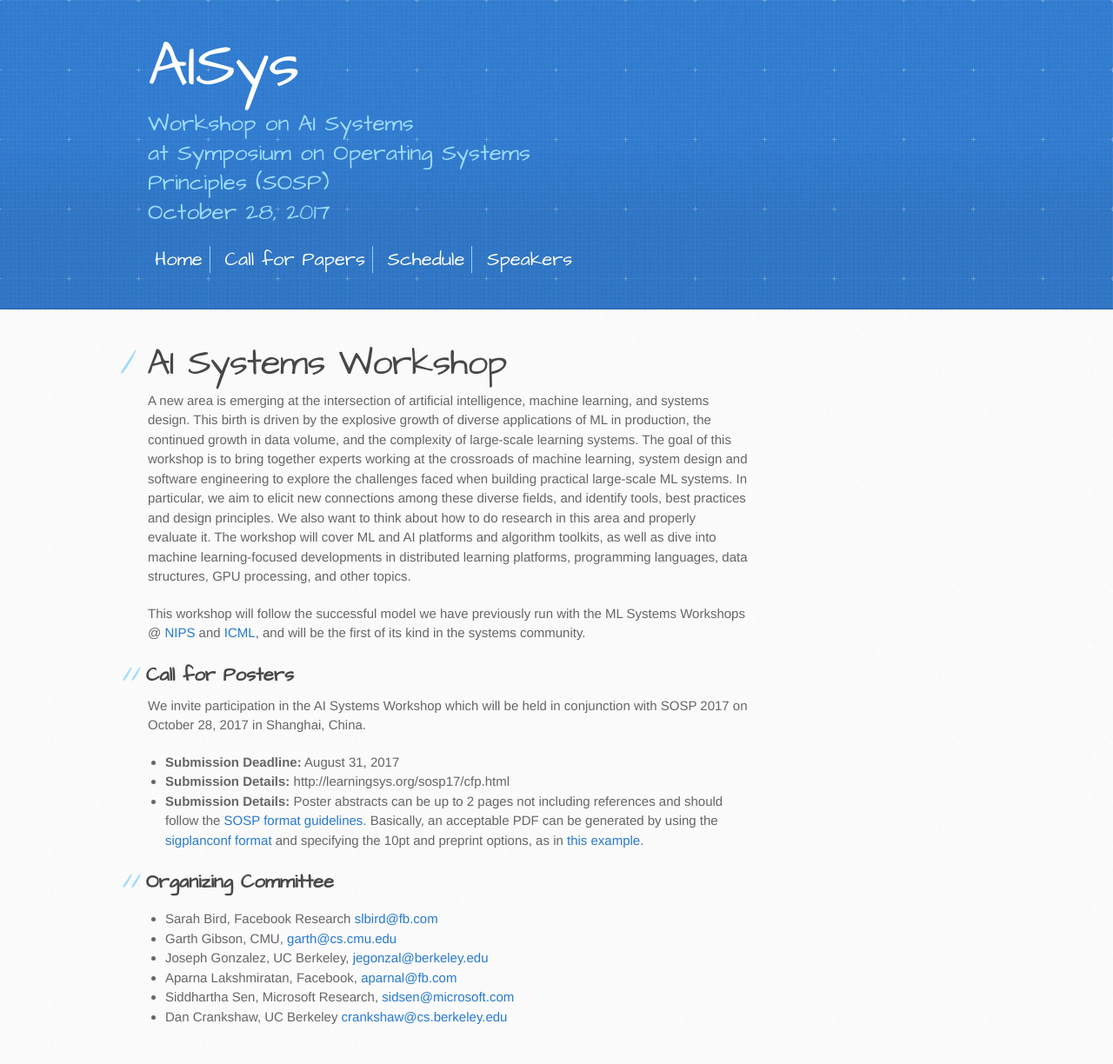
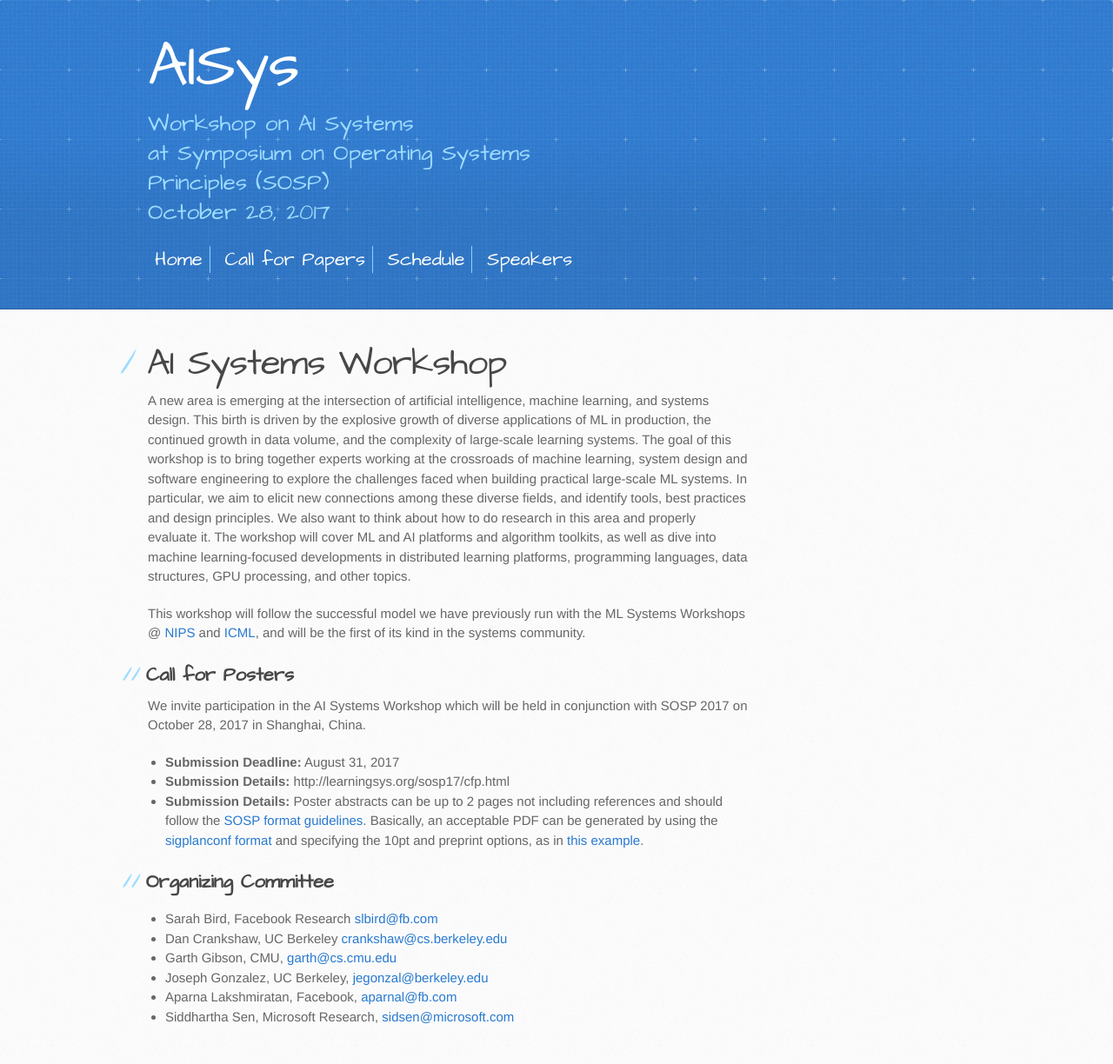
Before and after one commit to LearningSys/sosp17, a Jekyll site: the page built from index.md, in a window 1280 px wide. Shown: the whole page at 87% size. Built offline with Jekyll 4.4.1, drawn with Linux system fonts in a browser that asks for light colours; the repository's description, which GitHub fills in, is left out; our own code applies the rules of GitHub Pages for plain Markdown files.

Commit message:
alphabetize organizers

```diff
--- a/index.md
+++ b/index.md
@@ -18,8 +18,8 @@ We invite participation in the AI Systems Workshop which will be held in conjunc
 
 ## Organizing Committee
 + Sarah Bird, Facebook Research <slbird@fb.com>
++ Dan Crankshaw, UC Berkeley <crankshaw@cs.berkeley.edu>
 + Garth Gibson, CMU, <garth@cs.cmu.edu>
 + Joseph Gonzalez, UC Berkeley, <jegonzal@berkeley.edu>
 + Aparna Lakshmiratan, Facebook, <aparnal@fb.com>
 + Siddhartha Sen, Microsoft Research, <sidsen@microsoft.com>
-+ Dan Crankshaw, UC Berkeley <crankshaw@cs.berkeley.edu>
```
